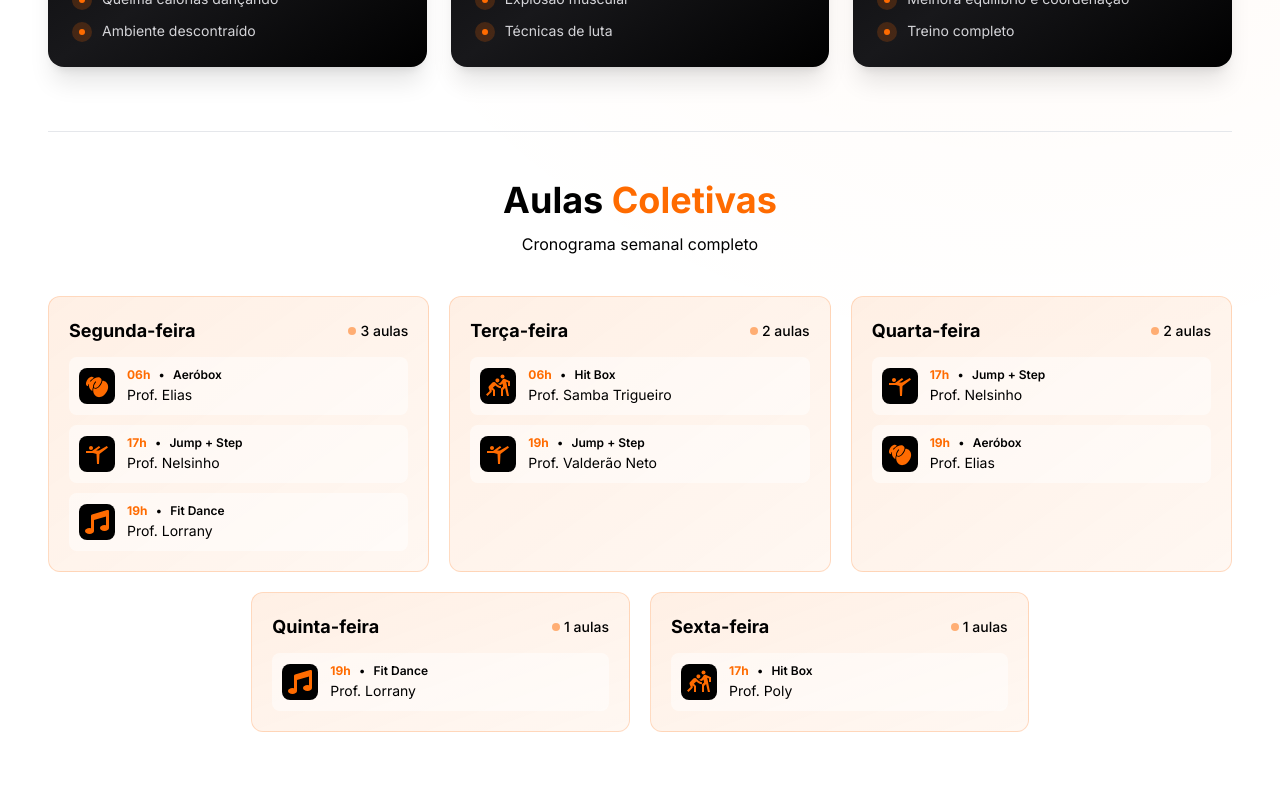
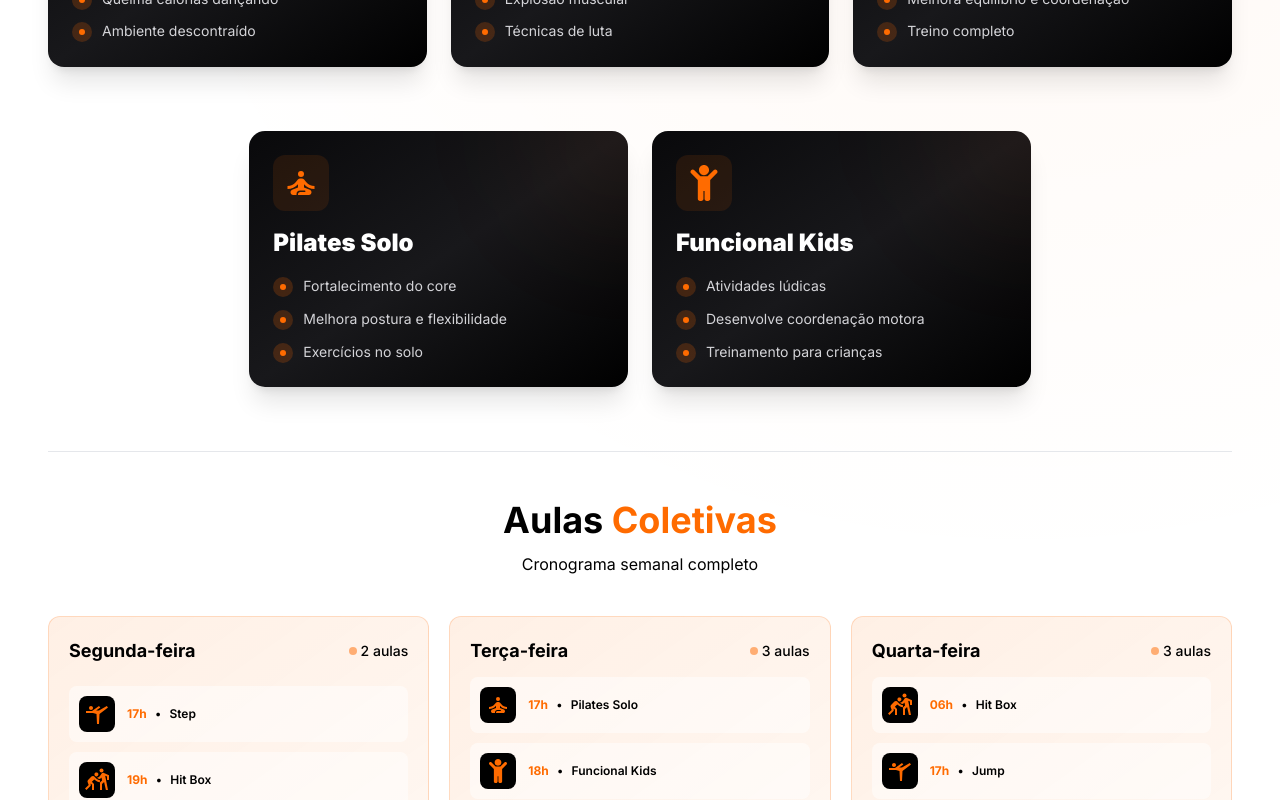
Before and after one commit to richardgms/estiga-total, a Next.js app: page / in a window 1280 px wide. Shown: the part 3300-4100 px from the top of the page. Built offline with nearby package versions, Linux system fonts and the light colour scheme.

Commit message:
Atualização do cronograma e adição de duas novas modalidades.

```diff
--- a/components/sections/Modalities.tsx
+++ b/components/sections/Modalities.tsx
@@ -1,14 +1,13 @@
 'use client';
 
 import React from 'react';
-import { FaDumbbell, FaMusic, FaHeartbeat, FaClock, FaRunning } from 'react-icons/fa';
-import { MdSportsGymnastics, MdSportsKabaddi, MdFitnessCenter } from 'react-icons/md';
+import { FaDumbbell, FaMusic, FaHeartbeat, FaClock, FaRunning, FaChild } from 'react-icons/fa';
+import { MdSportsGymnastics, MdSportsKabaddi, MdFitnessCenter, MdSelfImprovement } from 'react-icons/md';
 import { GiBoxingGlove, GiWeightLiftingUp } from 'react-icons/gi';
 
 interface ScheduleItem {
   time: string;
   modality: string;
-  instructor: string;
 }
 
 interface DaySchedule {
@@ -79,41 +78,61 @@ const modalities: Modality[] = [
       'Treino completo',
     ],
   },
+  {
+    title: 'Pilates Solo',
+    icon: <MdSelfImprovement className="text-4xl text-secondary-orange" />,
+    benefits: [
+      'Fortalecimento do core',
+      'Melhora postura e flexibilidade',
+      'Exercícios no solo',
+    ],
+  },
+  {
+    title: 'Funcional Kids',
+    icon: <FaChild className="text-4xl text-secondary-orange" />,
+    benefits: [
+      'Atividades lúdicas',
+      'Desenvolve coordenação motora',
+      'Treinamento para crianças',
+    ],
+  },
 ];
 
 const schedule: DaySchedule[] = [
   {
     day: 'Segunda-feira',
     classes: [
-      { time: '06h', modality: 'Aeróbox', instructor: 'Elias' },
-      { time: '17h', modality: 'Jump + Step', instructor: 'Nelsinho' },
-      { time: '19h', modality: 'Fit Dance', instructor: 'Lorrany' },
+      { time: '17h', modality: 'Step' },
+      { time: '19h', modality: 'Hit Box' },
     ],
   },
   {
     day: 'Terça-feira',
     classes: [
-      { time: '06h', modality: 'Hit Box', instructor: 'Samba Trigueiro' },
-      { time: '19h', modality: 'Jump + Step', instructor: 'Valderão Neto' },
+      { time: '17h', modality: 'Pilates Solo' },
+      { time: '18h', modality: 'Funcional Kids' },
+      { time: '19h', modality: 'Fit Dance' },
     ],
   },
   {
     day: 'Quarta-feira',
     classes: [
-      { time: '17h', modality: 'Jump + Step', instructor: 'Nelsinho' },
-      { time: '19h', modality: 'Aeróbox', instructor: 'Elias' },
+      { time: '06h', modality: 'Hit Box' },
+      { time: '17h', modality: 'Jump' },
+      { time: '19h', modality: 'Aeróbox' },
     ],
   },
   {
     day: 'Quinta-feira',
     classes: [
-      { time: '19h', modality: 'Fit Dance', instructor: 'Lorrany' },
+      { time: '19h', modality: 'Fit Dance' },
     ],
   },
   {
     day: 'Sexta-feira',
     classes: [
-      { time: '17h', modality: 'Hit Box', instructor: 'Poly' },
+      { time: '06h', modality: 'Hit Box' },
+      { time: '17h', modality: 'Hit Box' },
     ],
   },
 ];
@@ -123,6 +142,10 @@ const modalityIcons: { [key: string]: React.ReactNode } = {
   'Jump + Step': <MdSportsGymnastics className="text-2xl text-secondary-orange" />,
   'Fit Dance': <FaMusic className="text-2xl text-secondary-orange" />,
   'Hit Box': <MdSportsKabaddi className="text-2xl text-secondary-orange" />,
+  'Step': <MdSportsGymnastics className="text-2xl text-secondary-orange" />,
+  'Jump': <MdSportsGymnastics className="text-2xl text-secondary-orange" />,
+  'Pilates Solo': <MdSelfImprovement className="text-2xl text-secondary-orange" />,
+  'Funcional Kids': <FaChild className="text-2xl text-secondary-orange" />,
 };
 
 const Modalities: React.FC = () => {
@@ -141,8 +164,16 @@ const Modalities: React.FC = () => {
         </div>
 
         <div className="grid grid-cols-1 md:grid-cols-2 lg:grid-cols-3 gap-4 lg:gap-6 mb-16">
-          {modalities.map((modality, index) => (
+          {modalities.slice(0, 6).map((modality, index) => (
             <ModalityCard key={index} modality={modality} />
+          ))}
+        </div>
+
+        <div className="flex flex-wrap justify-center gap-4 lg:gap-6 mb-16">
+          {modalities.slice(6).map((modality, index) => (
+            <div key={index + 6} className="w-full md:w-[calc(50%-0.5rem)] lg:w-[calc(33.333%-1rem)]">
+              <ModalityCard modality={modality} />
+            </div>
           ))}
         </div>
 
@@ -229,7 +260,7 @@ const ScheduleCard: React.FC<{ daySchedule: DaySchedule; index: number }> = ({ d
         </div>
       </div>
 
-      <div className="space-y-2.5">
+      <div className="space-y-2.5 min-h-[140px] flex flex-col justify-center">
         {daySchedule.classes.map((classItem, idx) => (
           <div key={idx} className="flex items-center gap-3 bg-white/50 rounded-lg p-2.5 hover:bg-white/80 transition-colors duration-200">
             <div className="flex-shrink-0 w-9 h-9 bg-black rounded-lg flex items-center justify-center">
@@ -237,12 +268,11 @@ const ScheduleCard: React.FC<{ daySchedule: DaySchedule; index: number }> = ({ d
             </div>
 
             <div className="flex-1 min-w-0">
-              <div className="flex items-center gap-2 mb-0.5">
+              <div className="flex items-center gap-2">
                 <span className="text-xs font-bold text-secondary-orange">{classItem.time}</span>
                 <span className="text-neutral-400 text-xs">•</span>
                 <span className="text-xs font-semibold text-black truncate">{classItem.modality}</span>
               </div>
-              <p className="text-sm text-neutral-600">Prof. {classItem.instructor}</p>
             </div>
           </div>
         ))}
```
